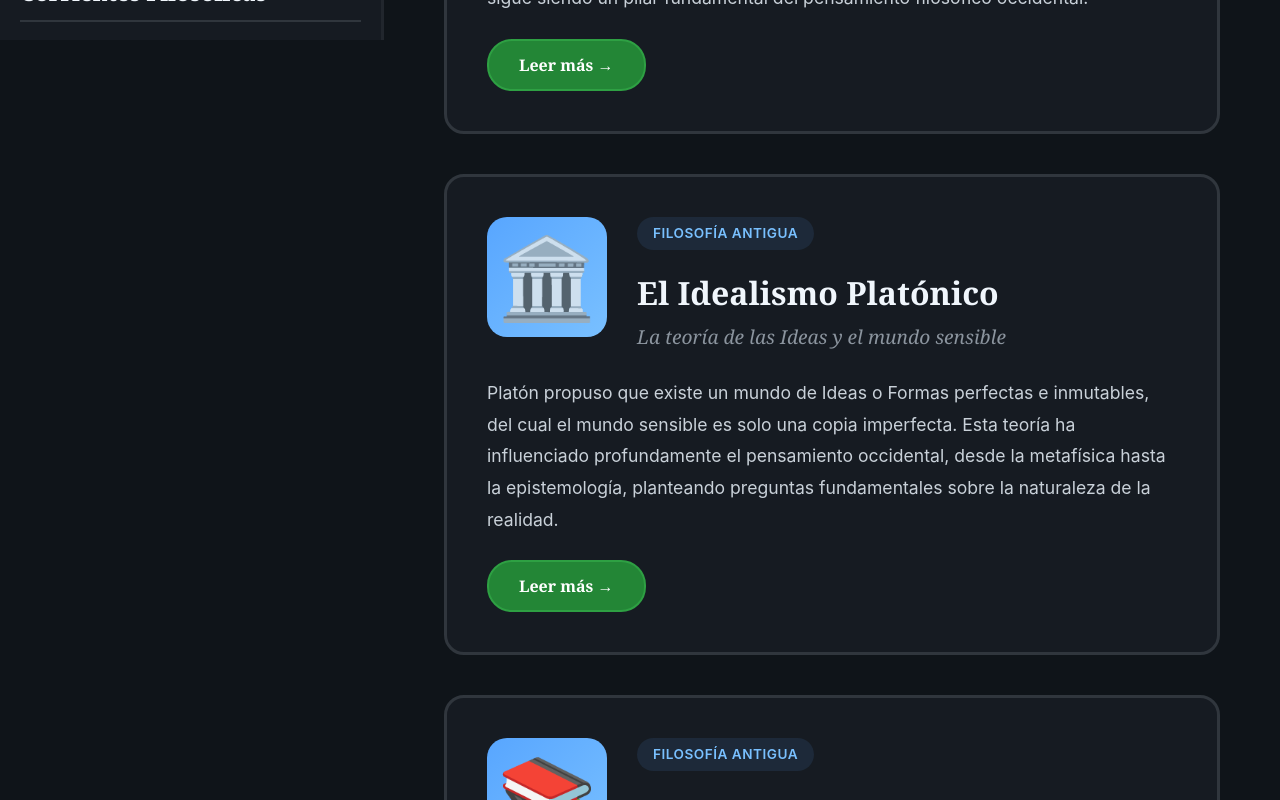
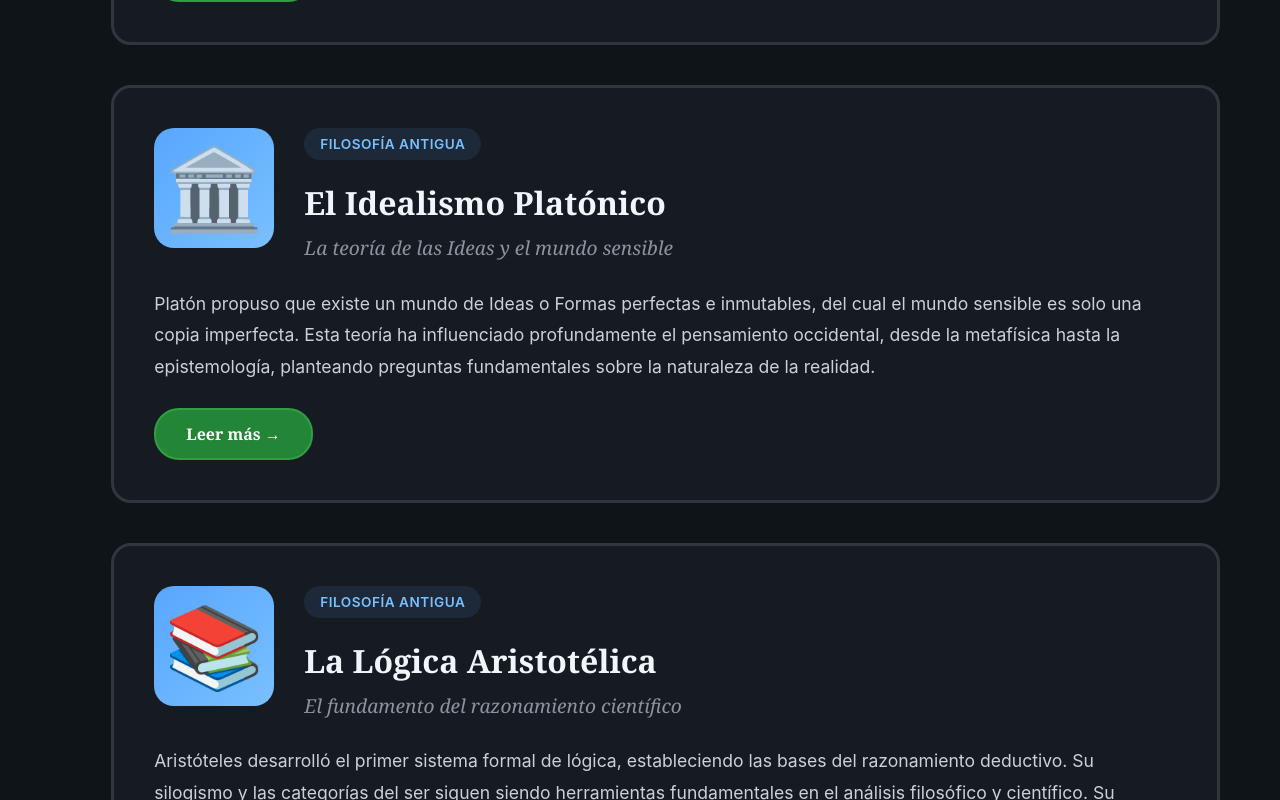
Before and after one commit to noxopio/philosophie, a Next.js app: page / in a window 1280 px wide. Shown: the part 760-1560 px from the top of the page. Built offline with nearby package versions, Linux system fonts and the light colour scheme.

Commit message:
feat: Ajustes layout

```diff
--- a/app/components/FloatingMenu/FloatingMenu.module.scss
+++ b/app/components/FloatingMenu/FloatingMenu.module.scss
@@ -37,6 +37,8 @@
     left: 0;
     transform-origin: left center;
     z-index: 100;
+
+
 }
 
 .bookPages {
@@ -53,7 +55,7 @@
 .leftPage,
 .rightPage {
     flex: 1;
-    padding: 300px 30px;
+    padding: 200px 30px;
     position: relative;
 
     h3 {
@@ -63,6 +65,8 @@
         font-family: 'Georgia', serif;
         border-bottom: 2px solid var(--menu-border);
         padding-bottom: 10px;
+        writing-mode: sideways-lr;
+        text-orientation: upright;
     }
 }
 
--- a/app/components/FloatingMenu/FloatingMenu.tsx
+++ b/app/components/FloatingMenu/FloatingMenu.tsx
@@ -38,7 +38,7 @@ const FloatingMenu = () => {
                     >
                         <div className={styles.bookPages}>
                             <div className={styles.leftPage}>
-                                <h3>Navegación</h3>
+                                <h3>Philosophie</h3>
                                 <ul className={styles.menuLinks}>
                                     {menuItems.map((item, index) => (
                                         <motion.li
--- a/app/components/MainContent/MainContent.module.scss
+++ b/app/components/MainContent/MainContent.module.scss
@@ -1,5 +1,5 @@
 .mainContent {
-  margin-left: 30%;
+  margin-left: 4%;
   min-height: 100vh;
   padding: 40px 60px;
   background: var(--main-bg);
--- a/app/components/Sidebar/Sidebar.tsx
+++ b/app/components/Sidebar/Sidebar.tsx
@@ -112,7 +112,7 @@ const Sidebar = () => {
                         animate={{ opacity: 1 }}
                         transition={{ delay: 1 }}
                     >
-                        <p>"Sólo sé que no sé nada"</p>
+                        <p>Yo no fui</p>
                         <span>- Sócrates</span>
                     </motion.div>
                 </div>
--- a/app/page.tsx
+++ b/app/page.tsx
@@ -1,6 +1,6 @@
 import FloatingMenu from './components/FloatingMenu/FloatingMenu';
 import ThemeSelector from './components/Theme/ThemeSelector';
-import { Sidebar } from './components/Sidebar/Sidebar';
+// import { Sidebar } from './components/Sidebar/Sidebar';
 import MainContent from './components/MainContent/MainContent';
 
 export default function Home() {
@@ -8,7 +8,7 @@ export default function Home() {
     <div>
       <FloatingMenu />
       <ThemeSelector />
-      <Sidebar />
+      {/* <Sidebar /> */}
       <MainContent />
     </div>
   );
```
